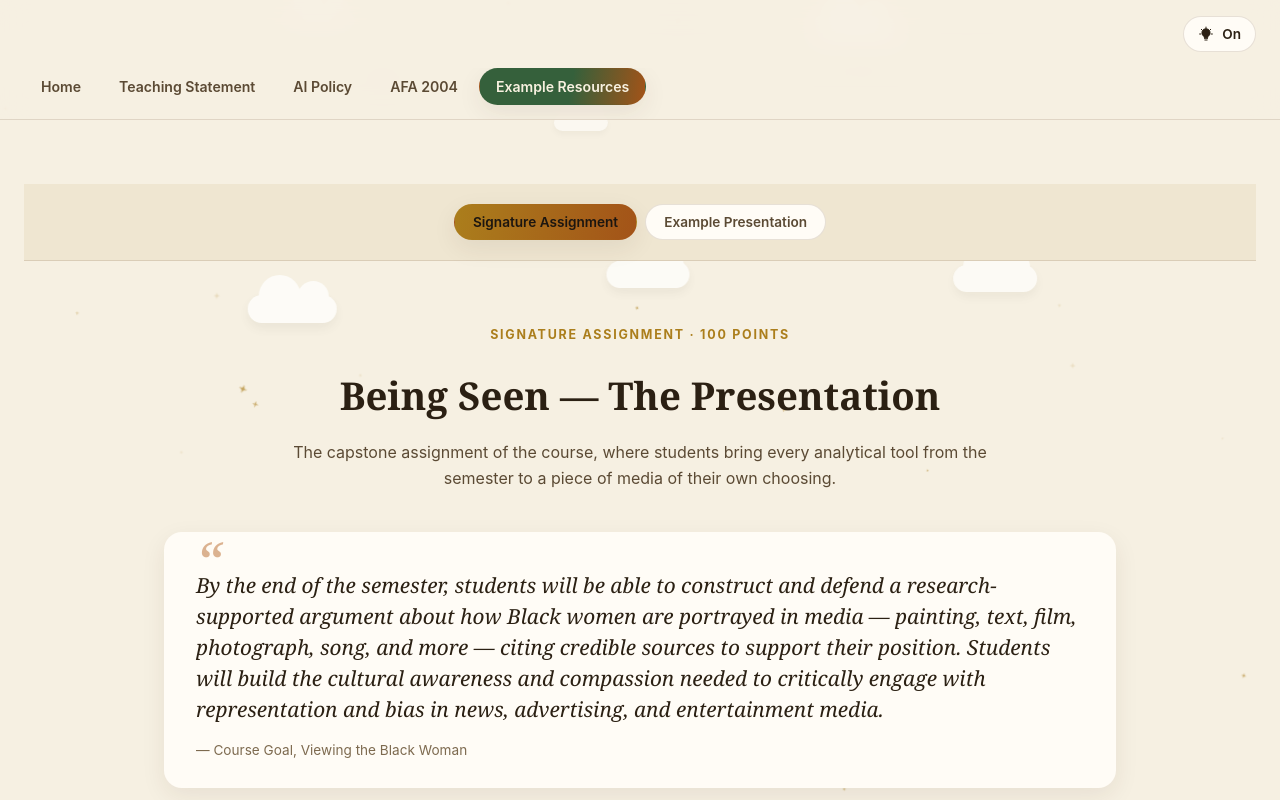
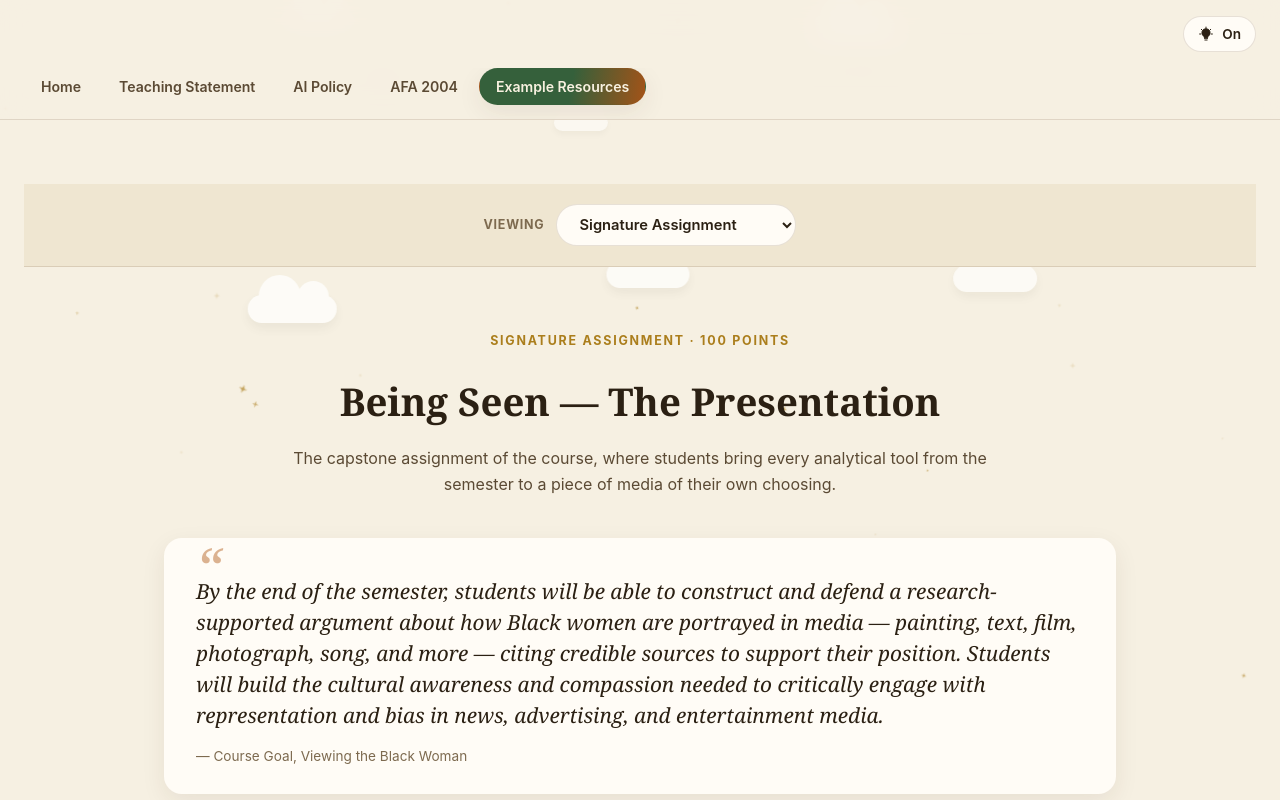
Before and after one commit to nyrere/AFA2002-_class_page, a plain HTML site: page index.html in a window 1280 px wide. Both pictures are taken after a click on the tab "Example Resources". Shown: the top 800 px of the page. Drawn offline with Linux system fonts and the light colour scheme.

Commit message:
Convert Example Resources sub-tabs to a dropdown, add instructor credentials
Replace the two-button sub-tab bar in the Example Resources tab with a
native <select> dropdown for choosing between Signature Assignment and
Example Presentation, keeping the same cross-tab deep-linking behavior
from the Home page cards.

Add a Credentials line to the Home page bio: B.S. in Psychology,
University of Florida (2020) and M.A. in Education Leadership,
University of Central Florida (2024).

Co-Authored-By: Claude Sonnet 5 <noreply@anthropic.com>

```diff
--- a/css/style.css
+++ b/css/style.css
@@ -344,39 +344,47 @@ main {
   background: var(--bg-alt);
 }
 
-.subtabs {
+.subtabs-select-row {
   display: flex;
-  gap: 8px;
+  align-items: center;
   justify-content: center;
+  gap: 12px;
   flex-wrap: wrap;
   max-width: 1080px;
   margin: 0 auto;
   padding: 20px 24px;
 }
 
-.subtab-btn {
+.subtabs-select-label {
+  font-size: 0.78rem;
+  font-weight: 700;
+  letter-spacing: 0.06em;
+  text-transform: uppercase;
+  color: var(--text-soft);
+}
+
+.subtabs-select {
+  appearance: auto;
   background: var(--surface);
   border: 1px solid var(--border);
-  color: var(--text-muted);
+  color: var(--text);
   font-family: var(--font-body);
   font-weight: 600;
-  font-size: 0.85rem;
-  padding: 9px 18px;
+  font-size: 0.92rem;
+  padding: 10px 18px;
   border-radius: 999px;
   cursor: pointer;
-  white-space: nowrap;
-  transition: all 0.2s ease;
+  min-width: 240px;
+  transition: border-color 0.2s ease;
 }
 
-.subtab-btn:hover {
-  color: var(--text);
+.subtabs-select:hover {
+  border-color: var(--magenta);
 }
 
-.subtab-btn[aria-selected='true'] {
-  background: linear-gradient(100deg, var(--gold-bright), var(--magenta));
-  border-color: transparent;
-  color: #1c1610;
-  box-shadow: var(--shadow-soft);
+.subtabs-select:focus-visible {
+  outline: 3px solid var(--magenta-soft);
+  outline-offset: 2px;
 }
 
 @media (prefers-reduced-motion: reduce) {
--- a/index.html
+++ b/index.html
@@ -50,6 +50,9 @@
       <p class="hero-subtitle">Portfolio</p>
       <p class="hero-lede">
         Nyree Brown designs Africana Studies and Humanities courses that put media representation under a critical lens — courses like AFA 2004: Viewing the Black Woman, which examines how Black women are portrayed across literature, film, music, and art. Her teaching centers inclusive discussion, evidence-based analysis, and a thoughtful, hands-on approach to classroom AI. Read her full <a href="#teaching" data-goto="teaching">teaching statement</a>.
+      </p>
+      <p class="hero-lede" style="margin-top:-16px;">
+        <strong>Credentials:</strong> B.S. in Psychology, University of Florida (2020) · M.A. in Education Leadership, University of Central Florida (2024)
       </p>
     </div>
   </div>
@@ -340,10 +343,13 @@
 <!-- ============================= EXAMPLE RESOURCES ============================= -->
 <section id="signature" class="panel" role="tabpanel">
   <div class="subtabs-wrap">
-    <nav class="subtabs" role="tablist" aria-label="Example Resources sections">
-      <button class="subtab-btn" role="tab" data-subtab="assignment" aria-selected="true">Signature Assignment</button>
-      <button class="subtab-btn" role="tab" data-subtab="example">Example Presentation</button>
-    </nav>
+    <div class="subtabs-select-row">
+      <label for="exampleResourcesSelect" class="subtabs-select-label">Viewing</label>
+      <select id="exampleResourcesSelect" class="subtabs-select" aria-label="Example Resources sections">
+        <option value="assignment">Signature Assignment</option>
+        <option value="example">Example Presentation</option>
+      </select>
+    </div>
   </div>
 
   <div class="subpanel active" data-subpanel="assignment">
--- a/js/main.js
+++ b/js/main.js
@@ -92,41 +92,25 @@
   }
 
   function initSubtabs() {
-    document.querySelectorAll('.subtabs').forEach(function (nav) {
-      var buttons = Array.prototype.slice.call(nav.querySelectorAll('.subtab-btn'));
-      var panelRoot = nav.closest('.panel');
-      if (!panelRoot || !buttons.length) return;
+    document.querySelectorAll('.subtabs-select').forEach(function (select) {
+      var panelRoot = select.closest('.panel');
+      if (!panelRoot) return;
       var subpanels = Array.prototype.slice.call(panelRoot.querySelectorAll('.subpanel'));
+      if (!subpanels.length) return;
 
       function activate(key) {
-        buttons.forEach(function (btn) {
-          var isMatch = btn.getAttribute('data-subtab') === key;
-          btn.setAttribute('aria-selected', isMatch ? 'true' : 'false');
-          btn.tabIndex = isMatch ? 0 : -1;
-        });
         subpanels.forEach(function (sp) {
           sp.classList.toggle('active', sp.getAttribute('data-subpanel') === key);
         });
+        if (select.value !== key) select.value = key;
       }
 
-      buttons.forEach(function (btn, index) {
-        btn.addEventListener('click', function () {
-          activate(btn.getAttribute('data-subtab'));
-        });
-        btn.addEventListener('keydown', function (e) {
-          var newIndex = null;
-          if (e.key === 'ArrowRight') newIndex = (index + 1) % buttons.length;
-          if (e.key === 'ArrowLeft') newIndex = (index - 1 + buttons.length) % buttons.length;
-          if (newIndex !== null) {
-            e.preventDefault();
-            buttons[newIndex].focus();
-            activate(buttons[newIndex].getAttribute('data-subtab'));
-          }
-        });
+      select.addEventListener('change', function () {
+        activate(select.value);
       });
 
       panelRoot._activateSubtab = activate;
-      activate(buttons[0].getAttribute('data-subtab'));
+      activate(select.value);
     });
   }
 
```
